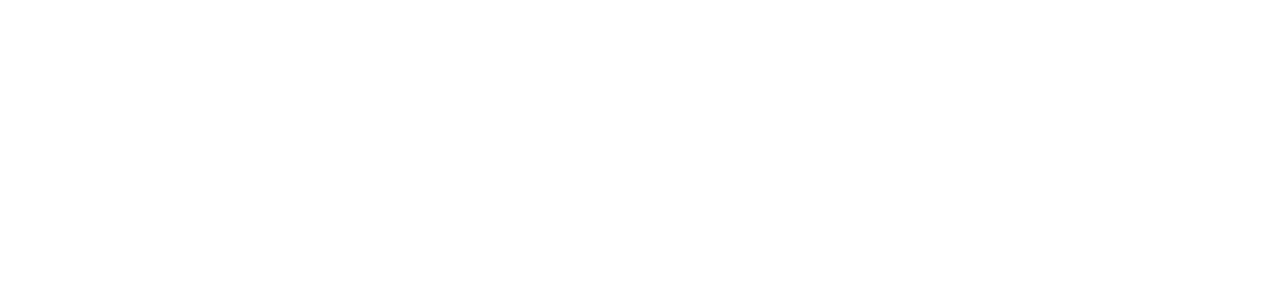
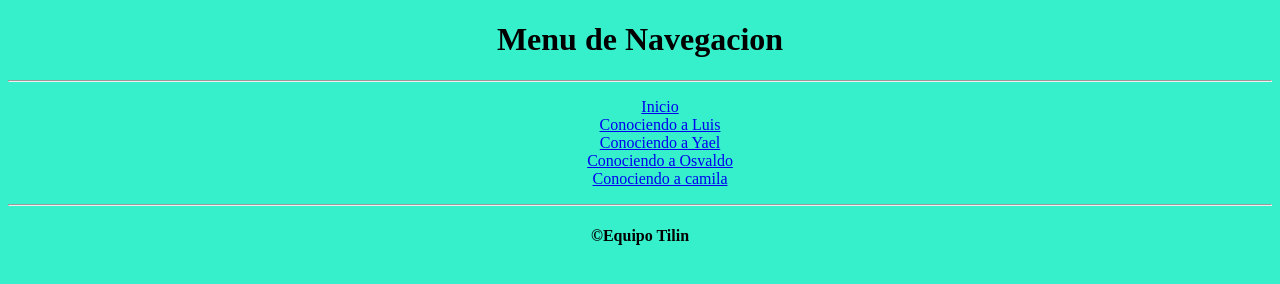
Before and after one commit to Carlos-1711/proyectoperfiles, a plain HTML site: page index.html in a window 1280 px wide. Drawn offline with Linux system fonts and the light colour scheme.

Commit message:
terminado

```diff
--- a/index.html
+++ b/index.html
@@ -3,9 +3,23 @@
 <head>
     <meta charset="UTF-8">
     <meta name="viewport" content="width=device-width, initial-scale=1.0">
-    <title>Document</title>
+    <title>Menu de Navegacion</title>
 </head>
-<body>
-
+<body bgcolor="#35F0CB">
+    <h1><center>Menu de Navegacion</center></h1>
+    <hr>
+    <div style="text-align: center;">
+        <nav>
+            <ul style="list-style: none;">
+                <li><a href=index.html>Inicio</a></li>
+                <li><a href=luis.html>Conociendo a Luis</a></li>
+                <li><a href=yael.html>Conociendo a Yael</a></li>
+                <li><a href=Osvaldo.html>Conociendo a Osvaldo</a></li>
+                <li><a href=camila.html>Conociendo a camila</a></li>
+            </ul>
+        </nav>
+    </div>
+    <hr>
+    <h4><center>©Equipo Tilin</center></h4>
 </body>
 </html>
```
